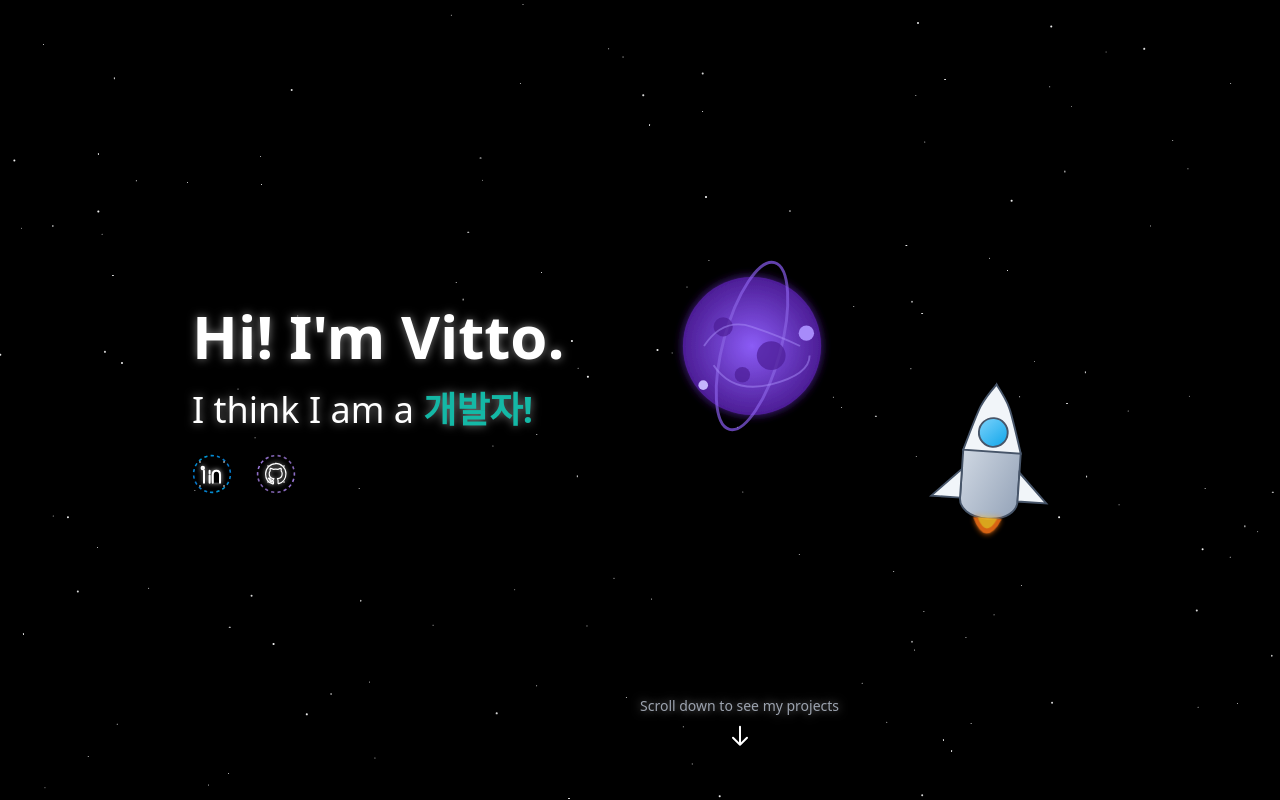
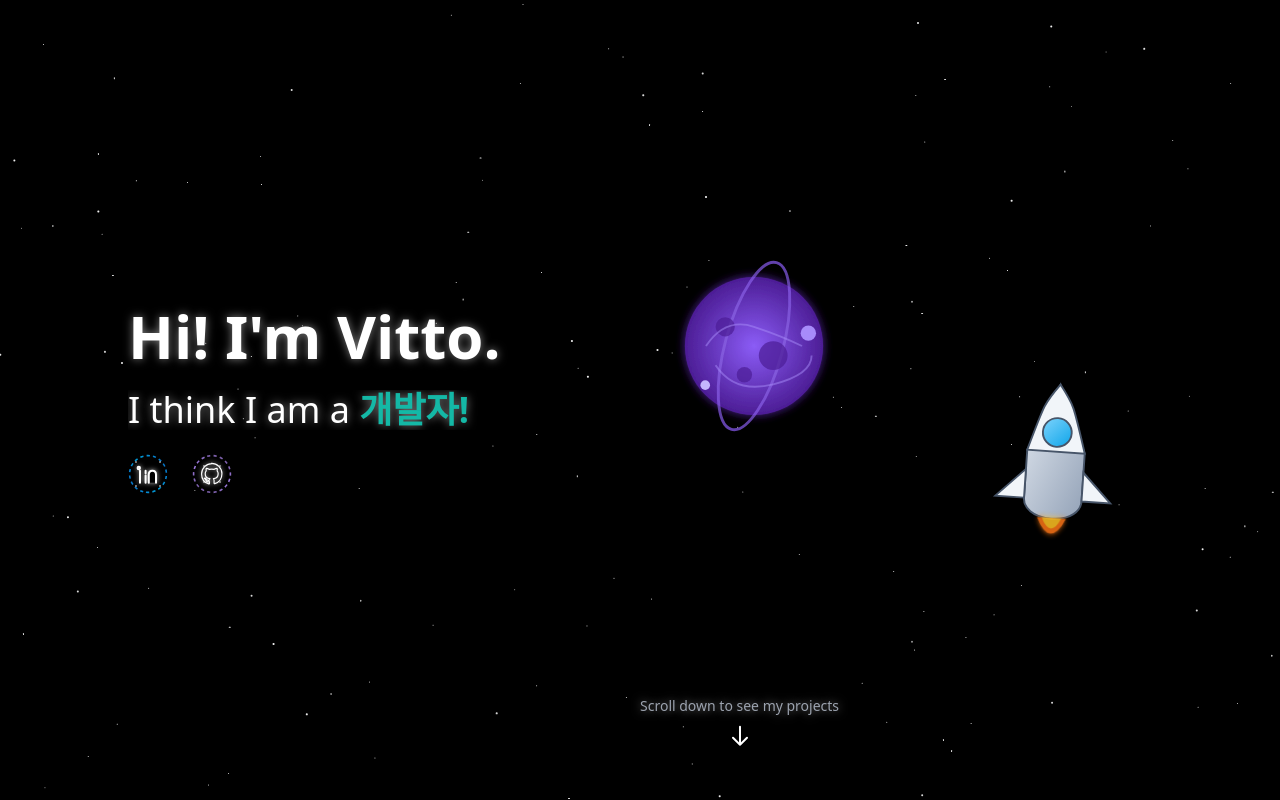
Before and after one commit to Sooveeone/portfolio-vitto, a Next.js app: page / in a window 1280 px wide. Shown: the top 800 px of the page. Built offline with nearby package versions, Linux system fonts and the light colour scheme.

Commit message:
Added some responsiveness features

```diff
--- a/app/page.tsx
+++ b/app/page.tsx
@@ -79,7 +79,6 @@ export default function Portfolio() {
       image: "/DSA3.png",
       url: "https://github.com/Sooveeone/google-search-algo",
     },
-
     {
       id: 4,
       title: "Pushy",
@@ -119,16 +118,16 @@ export default function Portfolio() {
       >
         <motion.div
           style={{ opacity, scale }}
-          className="container max-w-4xl mx-auto flex flex-col md:flex-row items-center justify-between gap-8"
+          className="container max-w-5xl mx-auto flex flex-col md:flex-row items-center justify-between gap-9"
         >
           <div className="flex-1 space-y-6 text-center md:text-left relative z-20">
             <h1 className="text-4xl md:text-6xl font-bold font-sans">
               Hi! I&apos;m Vitto.
             </h1>
-            <div className="text-2xl md:text-4xl font-medium">
-              <span>I think I am a </span>
+            <div className="text-2xl md:text-4xl font-medium whitespace-nowrap overflow-hidden max-w-fit">
+              <span className="inline-block">I think I am a&nbsp;</span>
               <span
-                className={`font-bold ${
+                className={`font-bold inline-block ${
                   languageColors[currentLanguage as keyof typeof languageColors]
                 }`}
               >
@@ -168,7 +167,7 @@ export default function Portfolio() {
                     "Sviluppatore!",
                     3000,
                     () => setCurrentLanguage("Italian"),
-                    "Pengembang!",
+                    "مطور!",
                     3000,
                     () => setCurrentLanguage("Indonesian"),
                   ]}
```
